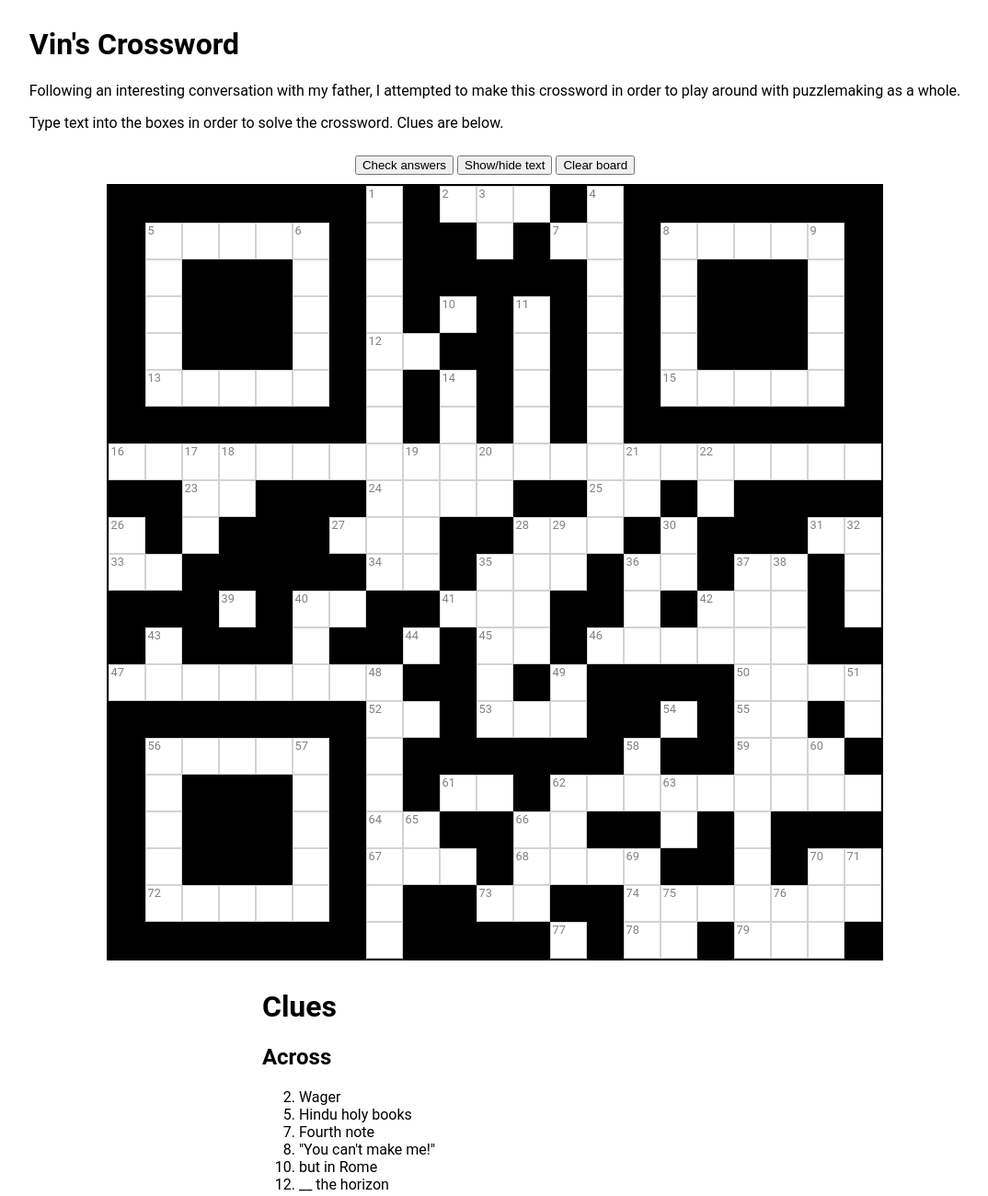
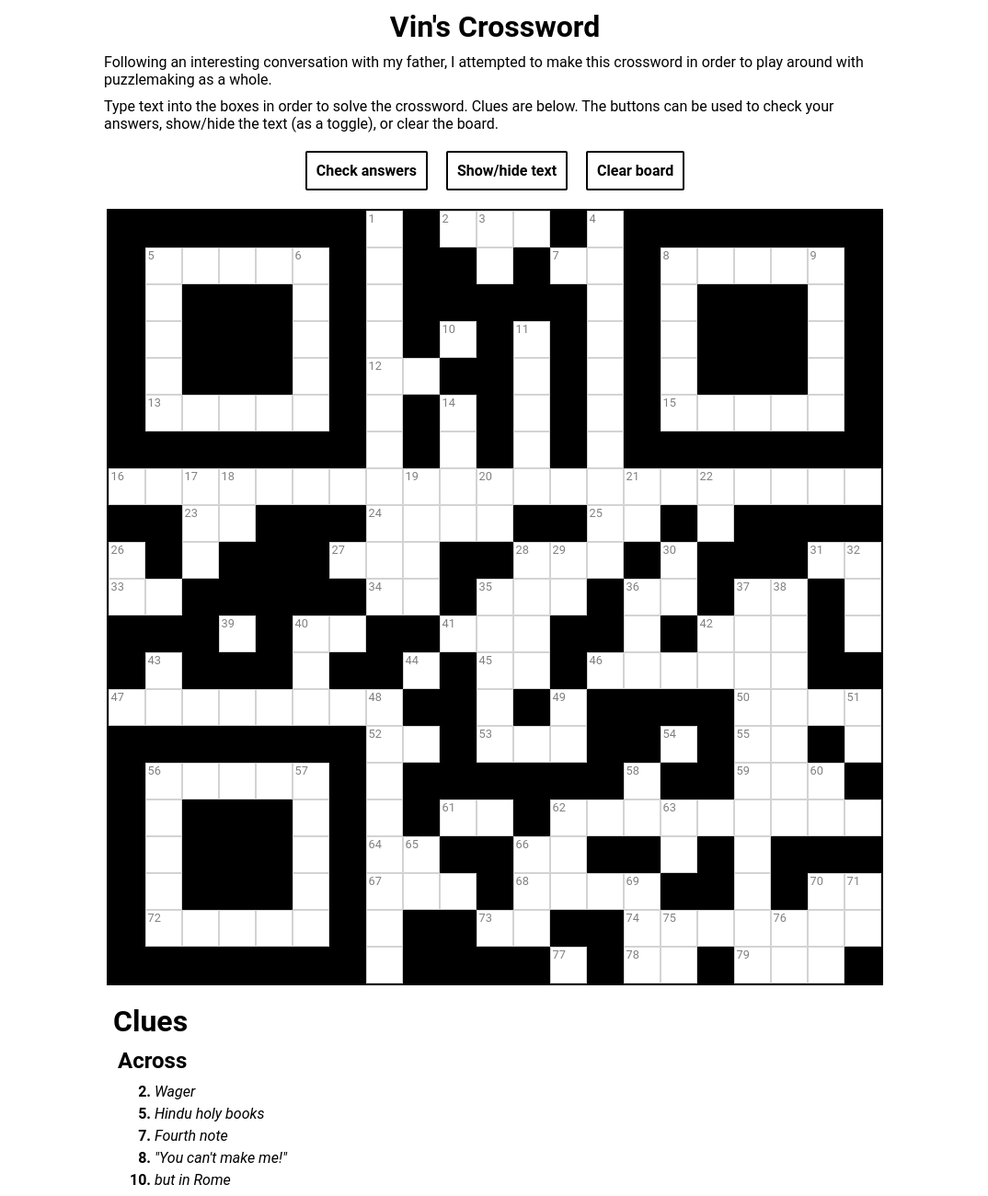
Before and after one commit to sharmavins23/Crossword, a plain HTML site: page index.html in a window 1280 px wide. Shown: the top 1300 px of the page at 92% size, without its empty margins (102-1176 px from the left). Drawn offline with Linux system fonts and the light colour scheme.

Commit message:
restyled site

```diff
--- a/index.html
+++ b/index.html
@@ -21,7 +21,8 @@
             </p>
             <p>
                 Type text into the boxes in order to solve the crossword. Clues
-                are below.
+                are below. The buttons can be used to check your answers,
+                show/hide the text (as a toggle), or clear the board.
             </p>
         </div>
 
--- a/main.js
+++ b/main.js
@@ -85,6 +85,8 @@ function showHideText() {
 
 // Clears the board for a 'new game'
 function clearBoard() {
+    if (!confirm("Are you sure you want to clear the board?")) return;
+
     // Clear all the cells - All inputs in the div.board element
     let cells = document.querySelectorAll(".board input");
     for (let i = 0; i < cells.length; i++) {
--- a/styles.css
+++ b/styles.css
@@ -13,11 +13,67 @@ body {
     justify-content: center;
 
     gap: 10px;
+
+    margin: 0px;
+    padding: 0px;
 }
 
 /* ===== Title ============================================================== */
 
+.title {
+    display: flex;
+    flex-direction: column;
+    align-items: center;
+    justify-content: center;
+
+    width: 850px;
+}
+
+.title > h1 {
+    margin: 0px;
+    padding: 10px;
+}
+
+.title > p {
+    margin: 0px;
+    padding: 0px;
+    padding-bottom: 10px;
+}
+
 /* ===== Buttons ============================================================ */
+
+.buttons {
+    display: flex;
+    flex-direction: row;
+    align-items: center;
+    justify-content: center;
+
+    gap: 20px;
+
+    padding-bottom: 10px;
+}
+
+.buttons > button {
+    padding: 10px;
+    font-family: var(--font-family);
+    font-size: 1em;
+    font-weight: bold;
+    border-radius: 2px;
+    border: 2px solid black;
+    background-color: white;
+    cursor: pointer;
+    transition: var(--transition-time) linear;
+}
+
+.buttons > button:hover {
+    background-color: lightgray;
+    transition: var(--transition-time) linear;
+}
+
+.buttons > button:active {
+    background-color: gray;
+    transition: var(--transition-time) linear;
+}
 
 /* ===== Board ============================================================== */
 
@@ -88,3 +144,40 @@ body {
 }
 
 /* ===== Clues ============================================================== */
+
+.clues {
+    display: flex;
+    flex-direction: column;
+    align-items: left;
+    justify-content: center;
+
+    width: 850px;
+}
+
+.clues > h1 {
+    margin: 0px;
+    padding: 10px;
+}
+
+.clues > h2 {
+    margin: 0px;
+    padding: 0px;
+    padding-left: 15px;
+    padding-bottom: 10px;
+}
+
+.clues > ol {
+    margin: 0px;
+    padding-bottom: 10px;
+    margin-left: 15px;
+}
+
+.clues > ol > li {
+    font-style: italic;
+    padding-bottom: 5px;
+}
+
+.clues > ol > li::marker {
+    font-weight: bold;
+    font-style: normal;
+}
```
